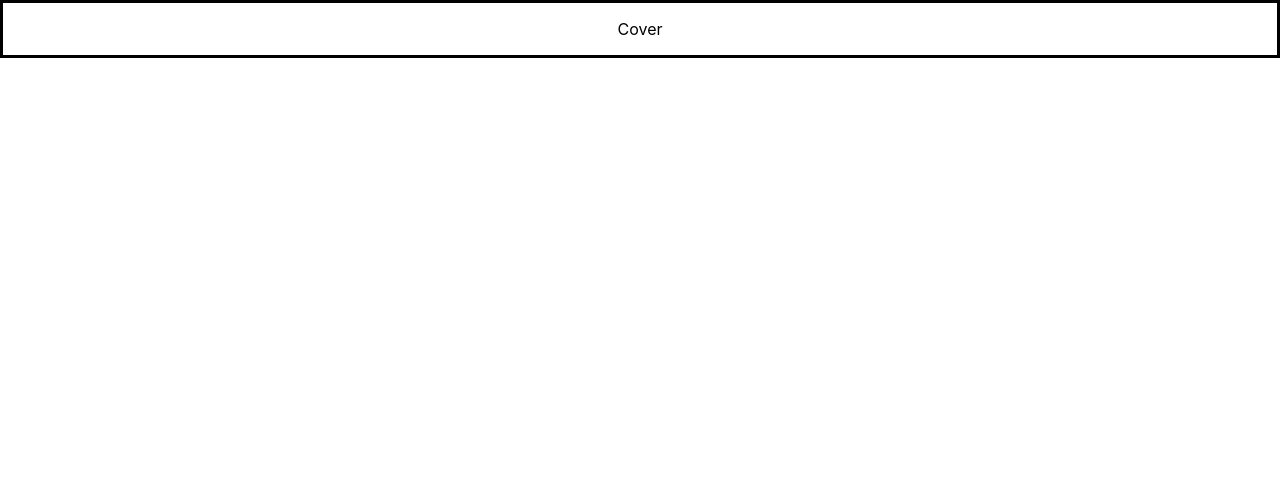
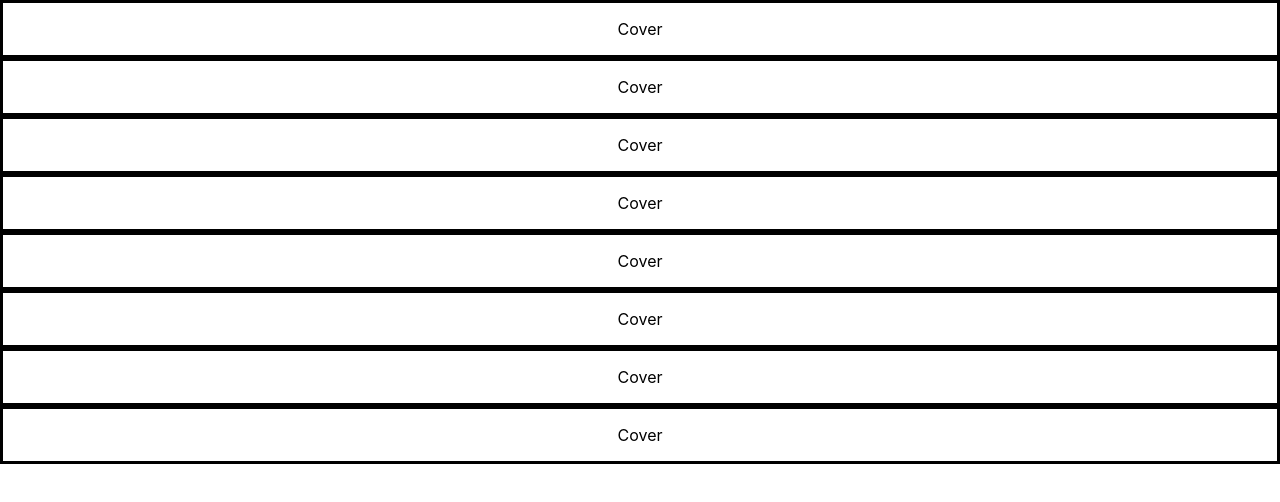
Before and after one commit to LideDevelops/Memorie, a React (Create React App) app in the folder client/: page / in a window 1280 px wide. Shown: the top 502 px of the page. Built offline with nearby package versions, Linux system fonts and the light colour scheme.

Commit message:
Feat: Display mutliple memorie cards on field

```diff
--- a/client/src/App.tsx
+++ b/client/src/App.tsx
@@ -4,9 +4,10 @@ import './features/memorie-game/card/memorie-card'
 import MemorieCard from './features/memorie-game/card/memorie-card';
 import MemorieField from './features/memorie-game/field/memorie-field';
 function App() {
+
   return (
     <div className="App" data-testid="app-main-div">
-        <MemorieField cardAmound={2} id='test'></MemorieField>
+        <MemorieField id='test'></MemorieField>
     </div>
   );
 }
--- a/client/src/features/memorie-game/api/memorie-api.tsx
+++ b/client/src/features/memorie-game/api/memorie-api.tsx
@@ -1,25 +1,25 @@
-import { MemorieCard } from "../models/memorie.dto"
+import { MemorieCardModel } from "../models/memorie.dto"
 
-const mockData: MemorieCard[] = [
+const mockData: MemorieCardModel[] = [
     {
         id: 1,
         name: "MemCard1"
     },
     {
         id: 2,
-        name: "MemCard1"
+        name: "MemCard2"
     },
     {
         id: 3,
-        name: "MemCard1"
+        name: "MemCard3"
     },
     {
         id: 4,
-        name: "MemCard1"
+        name: "MemCard4"
     },
 ]
 
 
-export async function getMemorieCards(): Promise<MemorieCard[]> {
+export async function getMemorieCards(): Promise<MemorieCardModel[]> {
     return mockData;
 }
--- a/client/src/features/memorie-game/field/memorie-field.tsx
+++ b/client/src/features/memorie-game/field/memorie-field.tsx
@@ -1,16 +1,27 @@
-import React, { useState } from 'react';
+import React, { useEffect, useState } from 'react';
+import { getMemorieCards } from '../api/memorie-api';
 import MemorieCard from '../card/memorie-card';
+import {  MemorieCardModel } from '../models/memorie.dto';
 
 type MemorieFieldProps = {
     id: string;
-    cardAmound: number;
 }
+const amountOfSameCardsOnTable = 2;
 
 const MemorieField = (props: MemorieFieldProps) => {
+    const [cards, setCards] = useState<MemorieCardModel[]>([]);
+    useEffect(() => {
+        getMemorieCards()
+        .then((cards) => setCards(cards));
+    });
+
+    const cardList = cards
+        .flatMap<MemorieCardModel>(card => Array.from<MemorieCardModel>({length: amountOfSameCardsOnTable}).fill(card))
+        .map((card, index) => <MemorieCard id={card.name.toString().concat(card.id.toString()).concat(index.toString())} text={card.name}></MemorieCard>)
+
     return (
         <div id={`memorie-field-${props.id}`} data-testid={`memorie-field-${props.id}`}>
-
-            <MemorieCard id='1' text='Card in field'></MemorieCard>
+            {cardList}
         </div>
     )
 }
--- a/client/src/features/memorie-game/models/memorie.dto.tsx
+++ b/client/src/features/memorie-game/models/memorie.dto.tsx
@@ -1,4 +1,4 @@
-export interface MemorieCard {
+export interface MemorieCardModel {
     id: number;
     name: string;
 }
```
Also changed, not shown: 2 other files (tests, documents, lock files or other folders).
